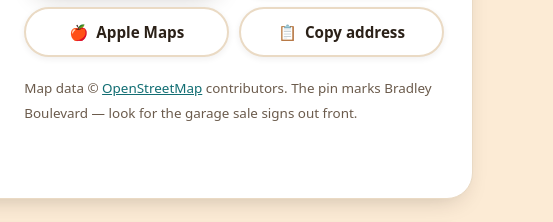
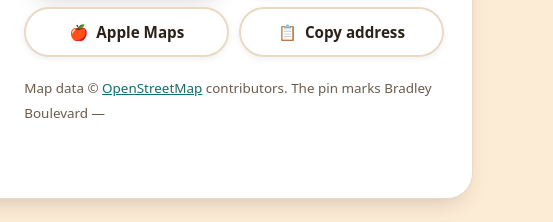
Before and after one commit to AJ01-a/garage-sale, a plain HTML site: page index.html in a window 1280 px wide. Shown: the part 2127-2349 px from the top of the page, 727-1280 px from the left. Drawn offline with Linux system fonts and the light colour scheme.

Commit message:
Remove extra text from map card note

```diff
--- a/index.html
+++ b/index.html
@@ -262,7 +262,7 @@
 
           <p class="map-card__note">
             Map data &copy; <a href="https://www.openstreetmap.org/copyright" target="_blank" rel="noopener">OpenStreetMap</a> contributors.
-            The pin marks Bradley Boulevard &mdash; look for the garage sale signs out front.
+            The pin marks Bradley Boulevard &mdash;
           </p>
         </div>
       </div>
```
